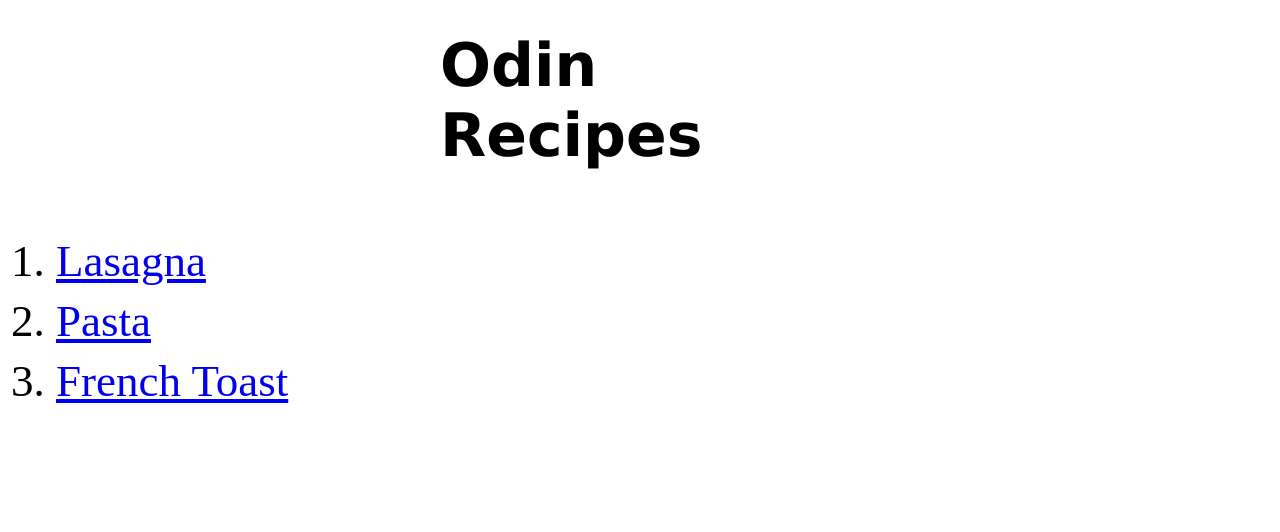
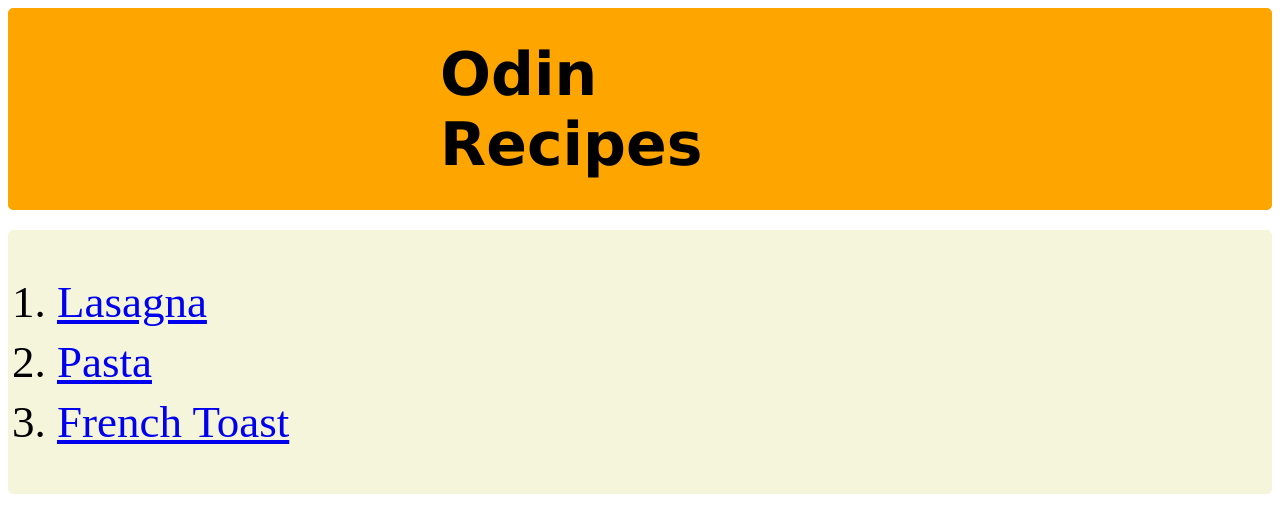
Before and after one commit to Shreyansh-sys/odin-recipes, a plain HTML site: page index.html in a window 1280 px wide. Drawn offline with Linux system fonts and the light colour scheme.

Commit message:
Add CSS t homepage

```diff
--- a/index.html
+++ b/index.html
@@ -7,7 +7,11 @@
     <link rel="stylesheet" href="style.css">
 </head>
 <body>
+    <div class="heading-container">
         <h1 class="main-heading">Odin Recipes</h1>
+    </div>
+
+    <div class="list">
         <ol>
             <li>
                 <a href="recipes/lasagna.html">Lasagna</a>
@@ -19,5 +23,6 @@
                 <a href="recipes/french-toast.html">French Toast</a>
             </li>
         </ol>
+    </div>
 </body>
 </html>
```
Lines whose indentation alone changed are shown as unchanged.
